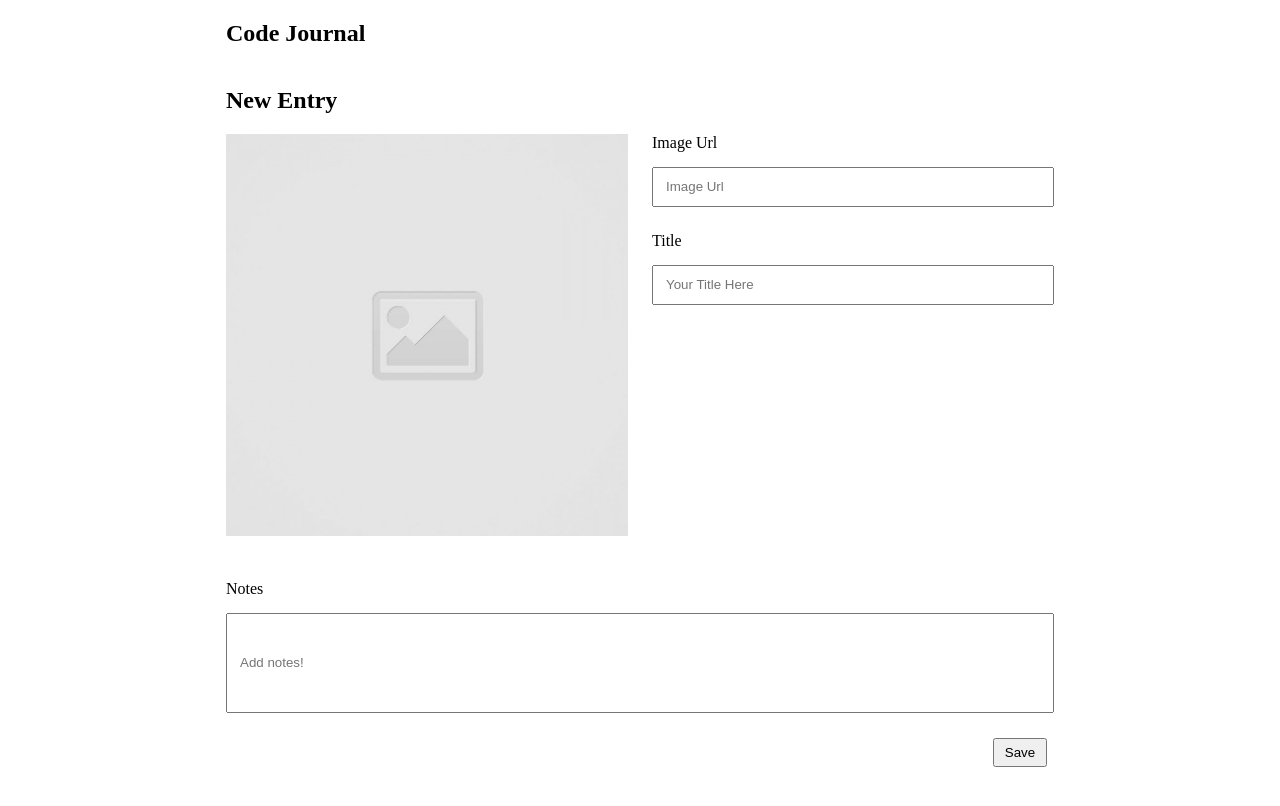
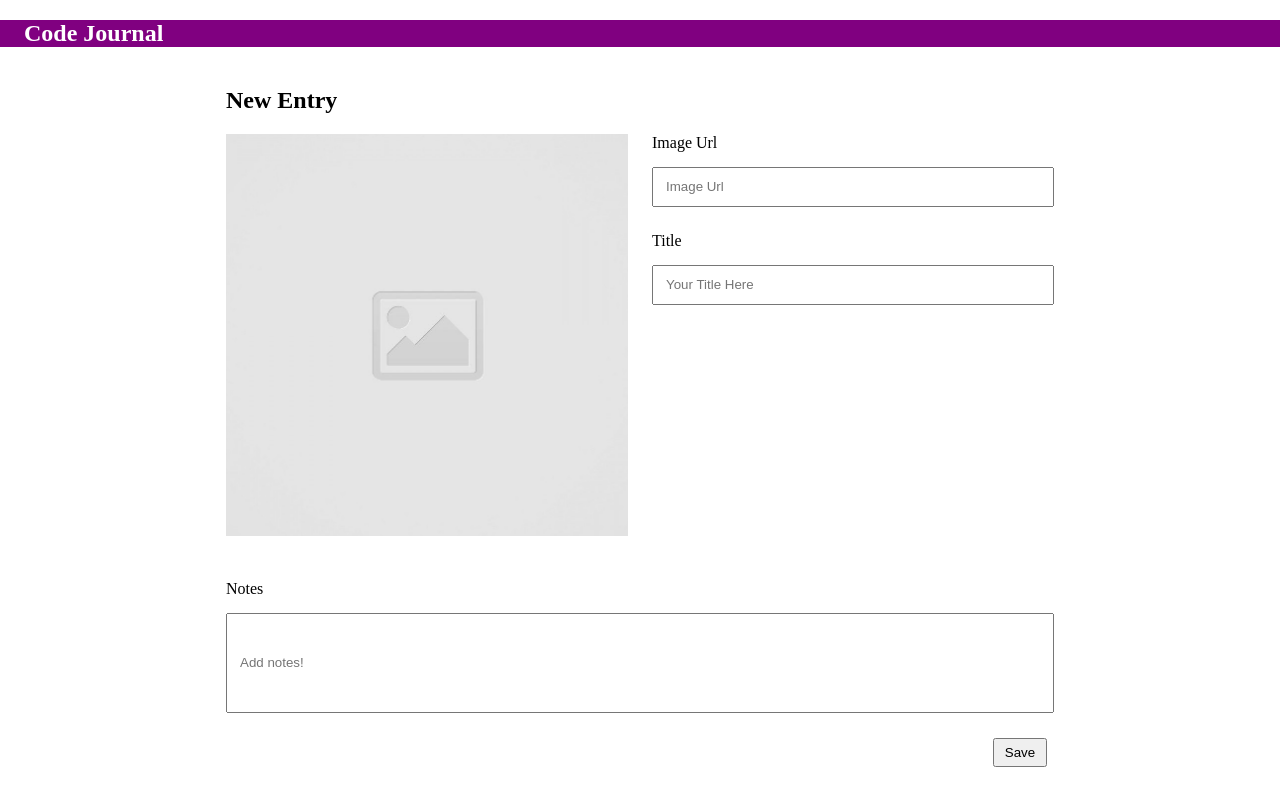
Before and after one commit to danielwrosenbaum/code-journal, a website: page index.html in a window 1280 px wide. Shown: the top 806 px of the page. Drawn offline with Linux system fonts and the light colour scheme.

Commit message:
more work on form looks - trying to make header stretch

```diff
--- a/css/styles.css
+++ b/css/styles.css
@@ -1,5 +1,15 @@
 * {
   box-sizing: border-box;
+}
+
+header {
+  background-color: purple;
+  color: white;
+  width: 100%;
+}
+
+.header {
+  margin-left: 1.5rem;
 }
 
 .form {
--- a/index.html
+++ b/index.html
@@ -14,11 +14,11 @@
   <link rel="stylesheet" href="css/styles.css">
 </head>
 
-<body class="container">
-  <header class="column-full">
-    <h2>Code Journal</h2>
+<body>
+  <header>
+    <h2 class="header">Code Journal</h2>
   </header>
-  <main>
+  <main  class="container">
     <div data-view="entry-form" class="form">
       <form>
         <div class="row column-full">
```
